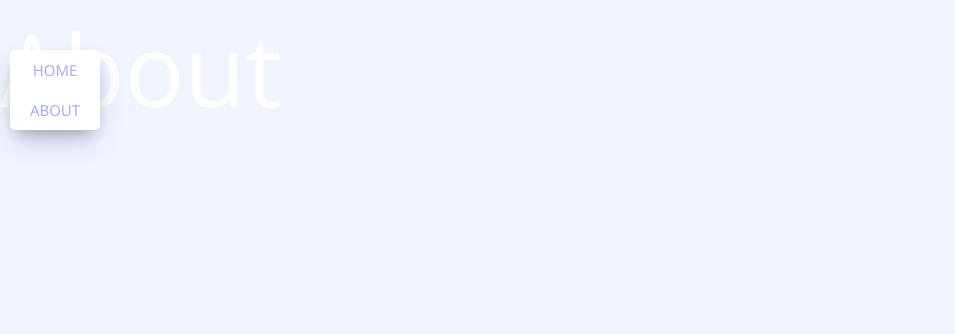
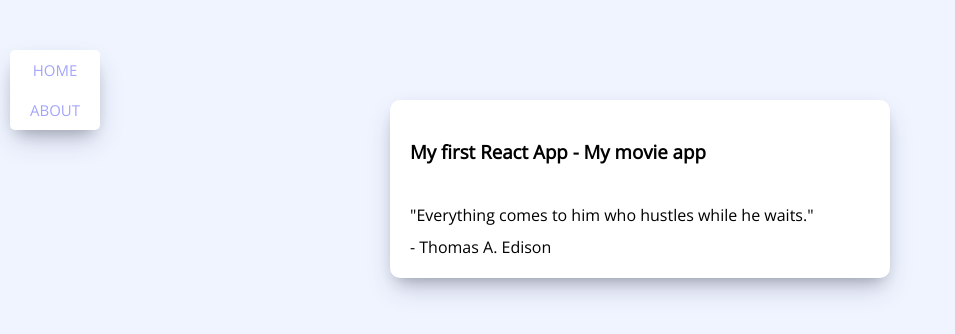
Before and after one commit to xkjhg/my_movie_app, a React (Create React App) app: page /#/about in a window 1280 px wide. Shown: the top 334 px of the page, without its empty margins (0-955 px from the left). Built offline with nearby package versions, Linux system fonts and the light colour scheme.

Commit message:
9th commit

```diff
--- a/src/routes/About.css
+++ b/src/routes/About.css
@@ -1,4 +1,21 @@
 .about_container {
-  color: white;
-  font-size: 100px;
+  box-shadow: 0 13px 27px -5px rgba(50, 50, 93, 0.25), 0 8px 16px -8px rgba(0, 0, 0, 0.3),
+    0 -6px 16px -6px rgba(0, 0, 0, 0.025);
+  padding: 20px;
+  border-radius: 10px;
+  background-color: white;
+  margin: 0 auto;
+  margin-top: 100px;
+  width: 100%;
+  max-width: 500px;
+  font-weight: 300;
 }
+
+.about_container span:first-child {
+  font-size: 20px;
+}
+
+.about_container span:last-child {
+  display: block;
+  margin-top: 10px;
+}
--- a/src/routes/About.js
+++ b/src/routes/About.js
@@ -1,10 +1,15 @@
 import React from "react"
 import "./About.css"
 
-function About() {
+function About(props) {
+  console.log(props)
   return (
     <div className="about_container">
-      <span>About</span>
+      <h3>My first React App - My movie app</h3>
+      <br />
+      <span>"Everything comes to him who hustles while he waits."</span>
+      <br />
+      <span>- Thomas A. Edison</span>
     </div>
   )
 }
```
